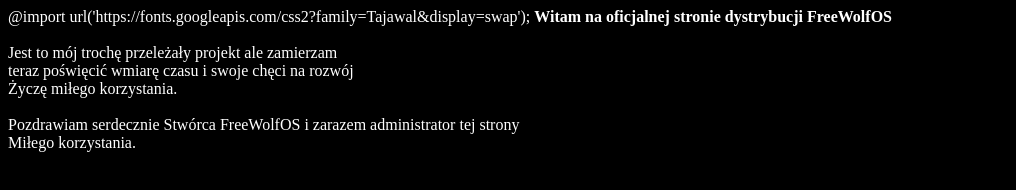
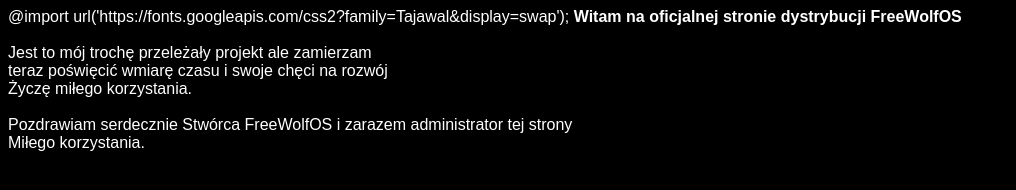
Before and after one commit to FreeWolfOS/web, a plain HTML site: page index.html in a window 1280 px wide. Shown: the whole page, without its empty margins (0-1016 px from the left). Drawn offline with Linux system fonts and the light colour scheme.

Commit message:
Update style.css

```diff
--- a/style.css
+++ b/style.css
@@ -1,5 +1,5 @@
 body {
  color:white;
  background-color:black;
-
+      font-family: 'Tajawal', sans-serif;
 }
```
